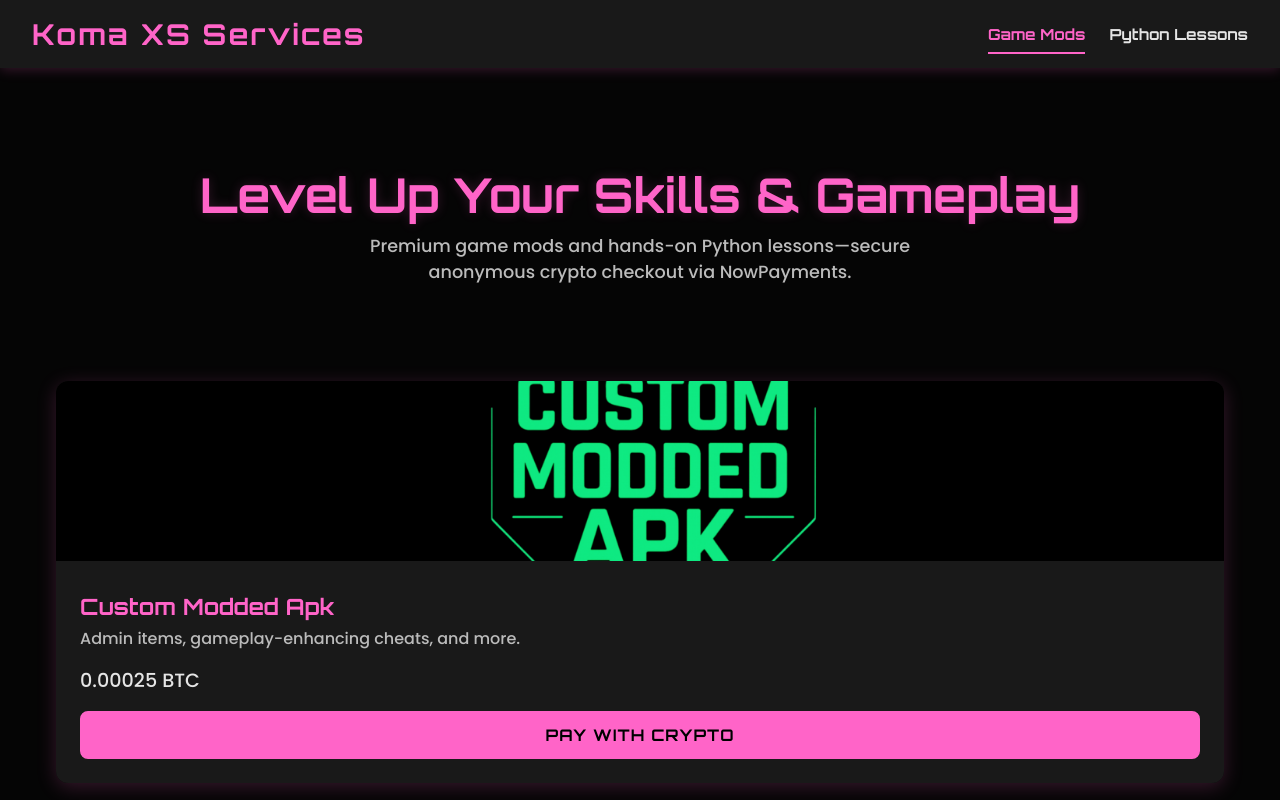
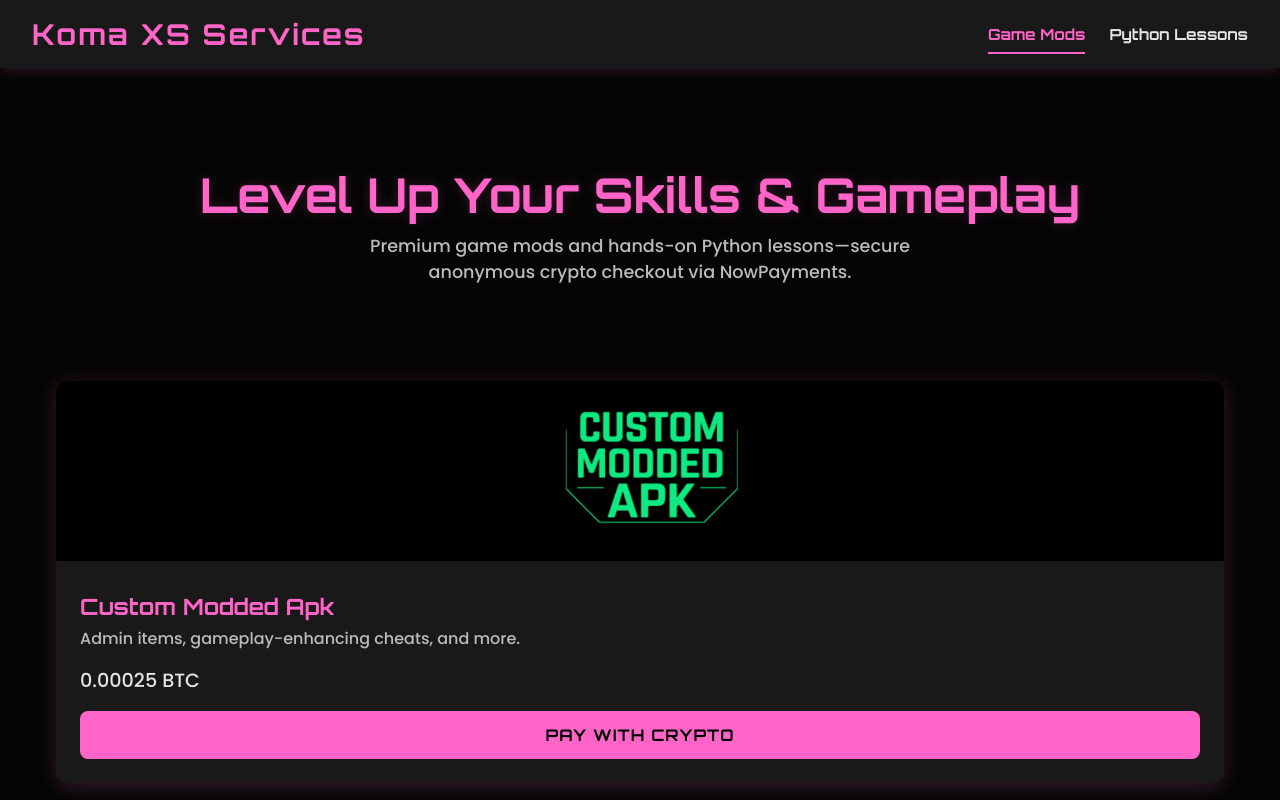
Before and after one commit to KomaVR/KomaXSServices, a website: page public/index.html in a window 1280 px wide. Drawn offline with Linux system fonts and the light colour scheme.

Commit message:
Update index.html

```diff
--- a/public/index.html
+++ b/public/index.html
@@ -200,7 +200,7 @@
 
     <section id="mods" class="tab-content active">
       <div class="card">
-        <img src="https://raw.githubusercontent.com/KomaVR/KomaXSServices/refs/heads/main/Untitled47_20250517140605.png?token=GHSAT0AAAAAADCHRKZORISV3EK3TEJONPSG2BI7LGA" alt="Custom Modded Apk"/>
+        <img src="https://raw.githubusercontent.com/KomaVR/KomaXSServices/refs/heads/main/Untitled47_20250517140939.png?token=GHSAT0AAAAAADCHRKZOD44C4KN5HOWDEEUM2BI7OWA" alt="Custom Modded Apk"/>
         <div class="info">
           <h3>Custom Modded Apk</h3>
           <p>Admin items, gameplay-enhancing cheats, and more.</p>
@@ -217,7 +217,7 @@
 
     <section id="lessons" class="tab-content">
       <div class="card">
-        <img src="https://raw.githubusercontent.com/KomaVR/KomaXSServices/refs/heads/main/Untitled47_20250517140220.png?token=GHSAT0AAAAAADCHRKZPM7TQDYJBG6YMF3XS2BI7LDA" alt="Python 101"/>
+        <img src="https://raw.githubusercontent.com/KomaVR/KomaXSServices/refs/heads/main/Untitled47_20250517141009.png?token=GHSAT0AAAAAADCHRKZPXQRXE7QVGXDAMI762BI7OZQ" alt="Python 101"/>
         <div class="info">
           <h3>Python 101</h3>
           <p>From variables to LOOPS: your hands-on guide to Python mastery.</p>
```
